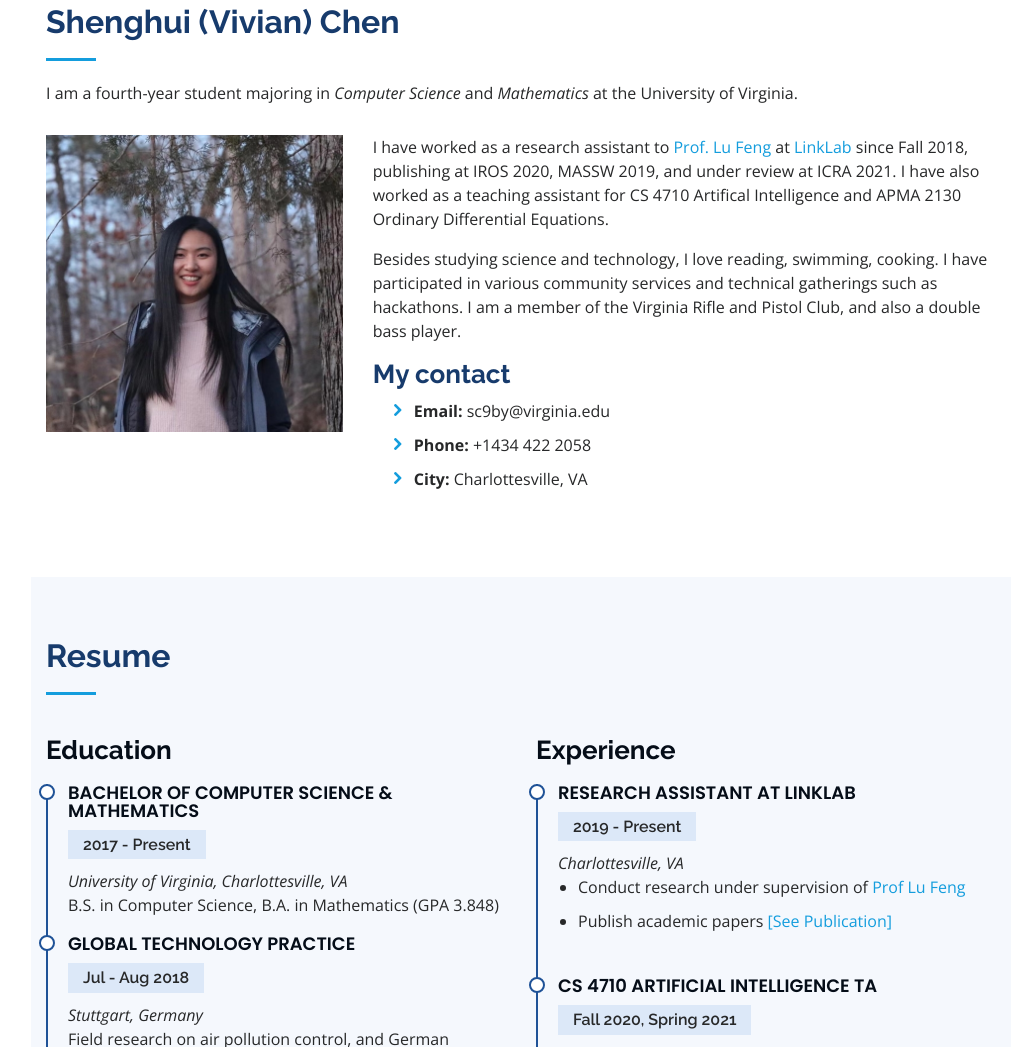
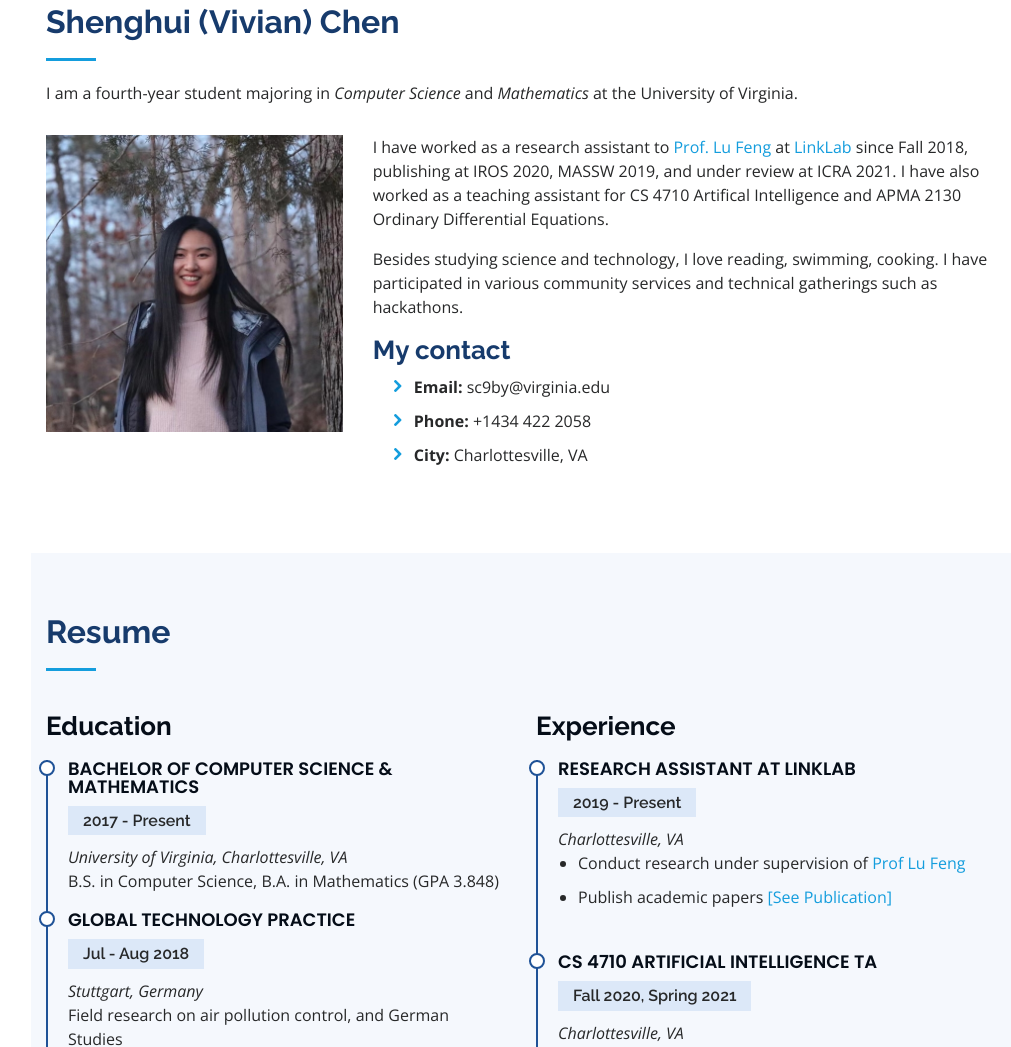
Before and after one commit to vivianchen98/shenghui_chen_website, a plain HTML site: page index.html in a window 1280 px wide. Shown: the part 857-1904 px from the top of the page, without its empty margins (269-1280 px from the left). Drawn offline with nearby package versions, Linux system fonts and the light colour scheme.

Commit message:
updated bio

```diff
--- a/index.html
+++ b/index.html
@@ -103,7 +103,6 @@
             <p>
               Besides studying science and technology, I love reading, swimming, cooking.
               I have participated in various community services and technical gatherings such as hackathons.
-               I am a member of the Virginia Rifle and Pistol Club, and also a double bass player.
             </p>
             <h3>My contact</h3>
             <!-- <div class="row"> -->
```
